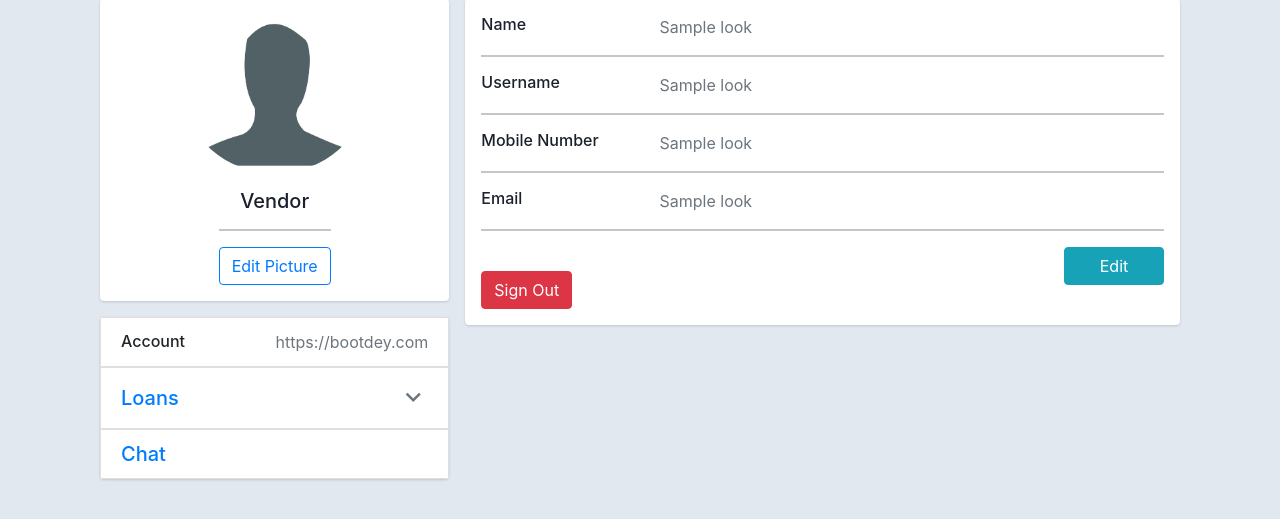
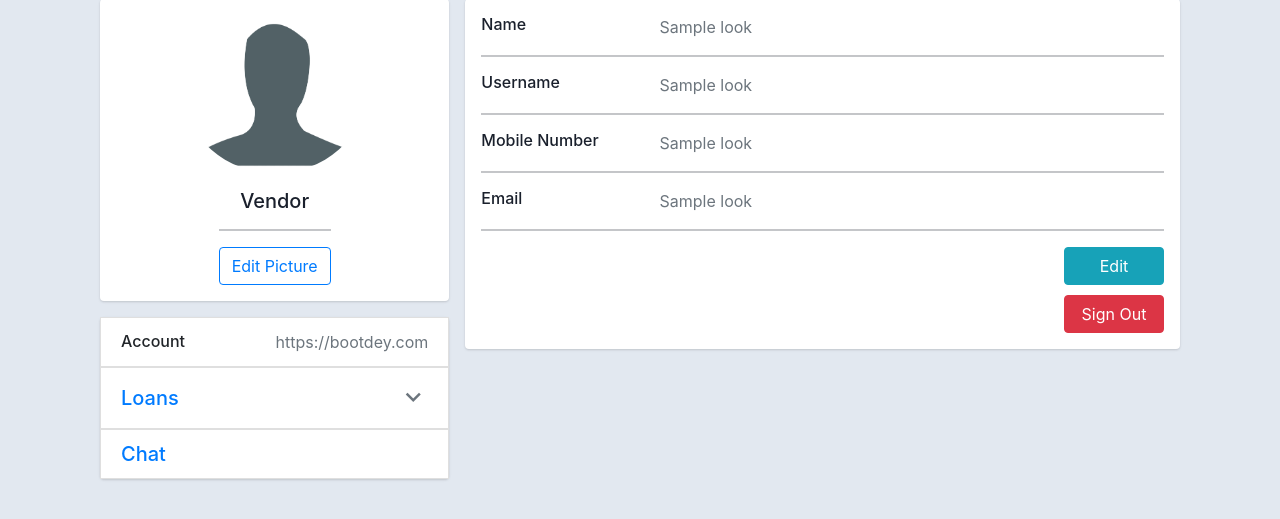
Before and after one commit to SincereFatboi/Submission, a Flask app: template templates/vendorAccountPage.html in a window 1280 px wide. Shown: the part 116-635 px from the top of the page. Run offline with Flask 2, Linux system fonts and the light colour scheme; the template is opened without the code that fills it: most values are stand-ins (such as "Sample title", 1, 10 or a date in 2020); some libraries are stand-ins or nearby versions.

Commit message:
alot of things

```diff
--- a/static/css/vendorAccountPage.css
+++ b/static/css/vendorAccountPage.css
@@ -76,3 +76,7 @@ text-align: left;
 .headertitle {
 font-size: 20px;
 }
+#delbtn {
+float: right;
+width: 100px;
+}
--- a/templates/vendorAccountPage.html
+++ b/templates/vendorAccountPage.html
@@ -115,6 +115,7 @@
                     <div class="col-sm-12">
                       <a class="btn btn-info" id="editbtn" target="__blank" href="/updateVendor/{{ look[0] }}">Edit</a>
                       <br>
+                      <br>
                       <form action="{{url_for('sign_out')}}" method="POST">
                         <input type="submit" value="Sign Out" class="btn btn-danger" id="delbtn"/>
                       </form>
```
